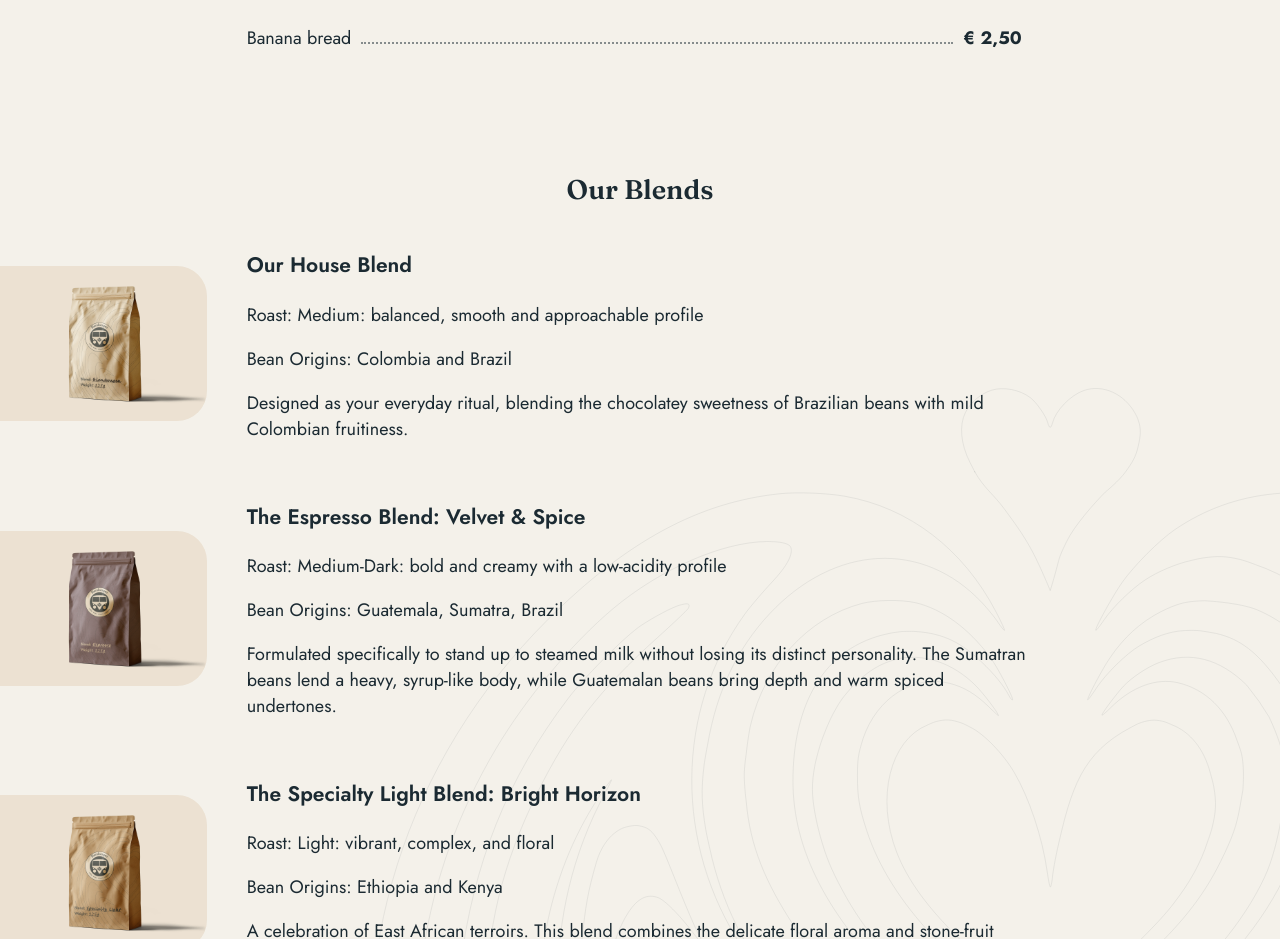
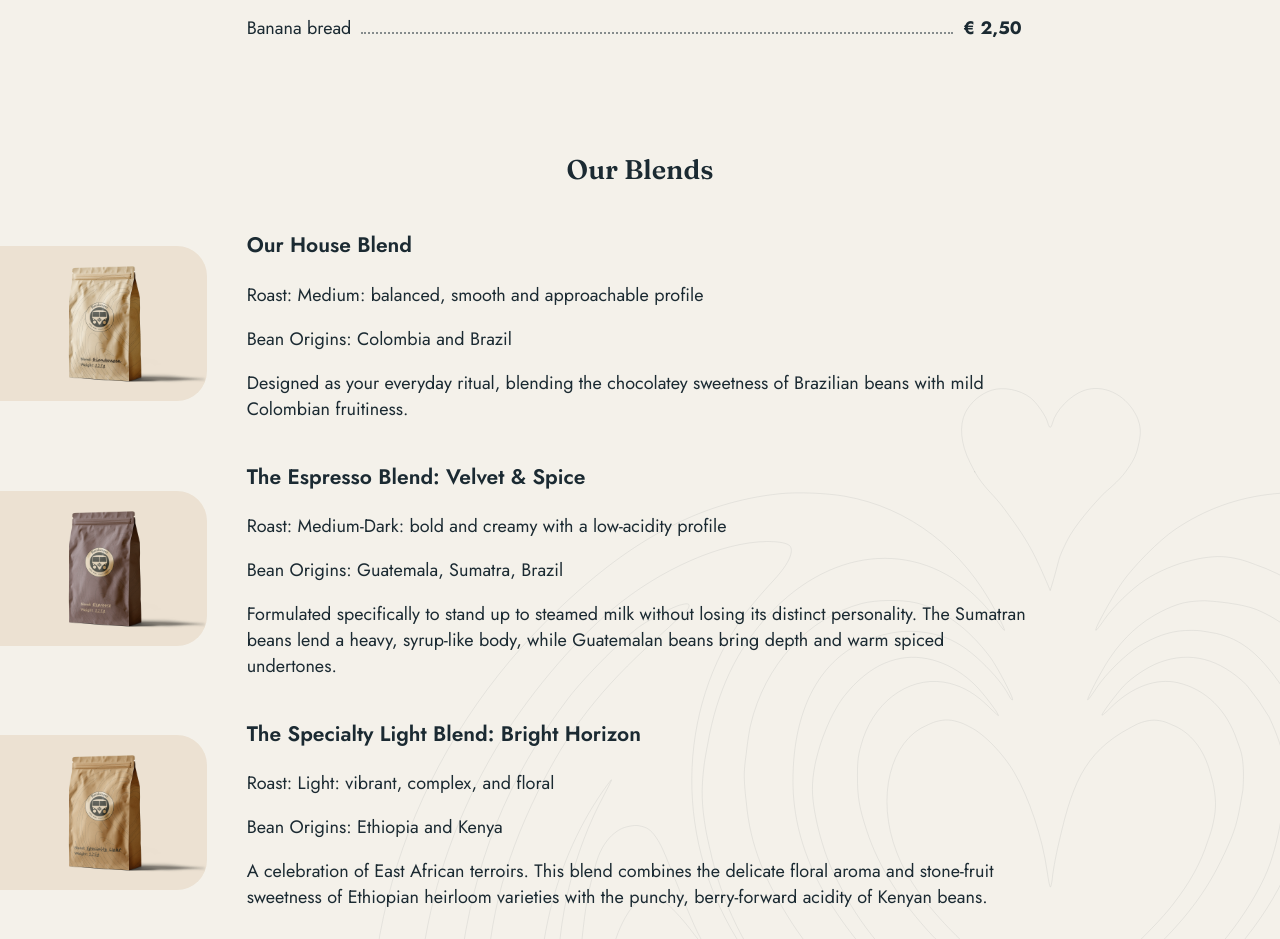
Before and after one commit to designedbycyber/MyFirstReactProject, a React (Vite) app: page / in a window 1280 px wide. Shown: the part 1861-2800 px from the top of the page. Built offline with nearby package versions, Linux system fonts and the light colour scheme.

Commit message:
adjuster intersection margins

```diff
--- a/src/components/Blends/BlendCard.css
+++ b/src/components/Blends/BlendCard.css
@@ -3,7 +3,6 @@
     display: grid;
     grid-template-columns: subgrid;
     align-items: center;
-    margin-bottom: 20px;
 }
 
 .blend-image {
@@ -27,7 +26,7 @@
     .blend-card {
         grid-template-columns: 1fr;
         gap: 16px;
-        margin-bottom: 40px;
+        margin-bottom: 20px;
     }
 
     .blend-image,
--- a/src/components/Delivery/Delivery.css
+++ b/src/components/Delivery/Delivery.css
@@ -1,7 +1,7 @@
 #delivery {
     max-width: 900px;
     margin: 0 auto;
-    padding: 2rem 1rem;
+    /* padding: 2rem 1rem; */
 }
 
 .delivery-intro {
--- a/src/components/MainContent.css
+++ b/src/components/MainContent.css
@@ -8,7 +8,7 @@
 .content-section {
     grid-column: 2 / span 2;
     padding-top: 0;
-    padding-bottom: 30px;
+    padding-bottom: 20px;
     scroll-margin-top: 120px;
 }
 
```
